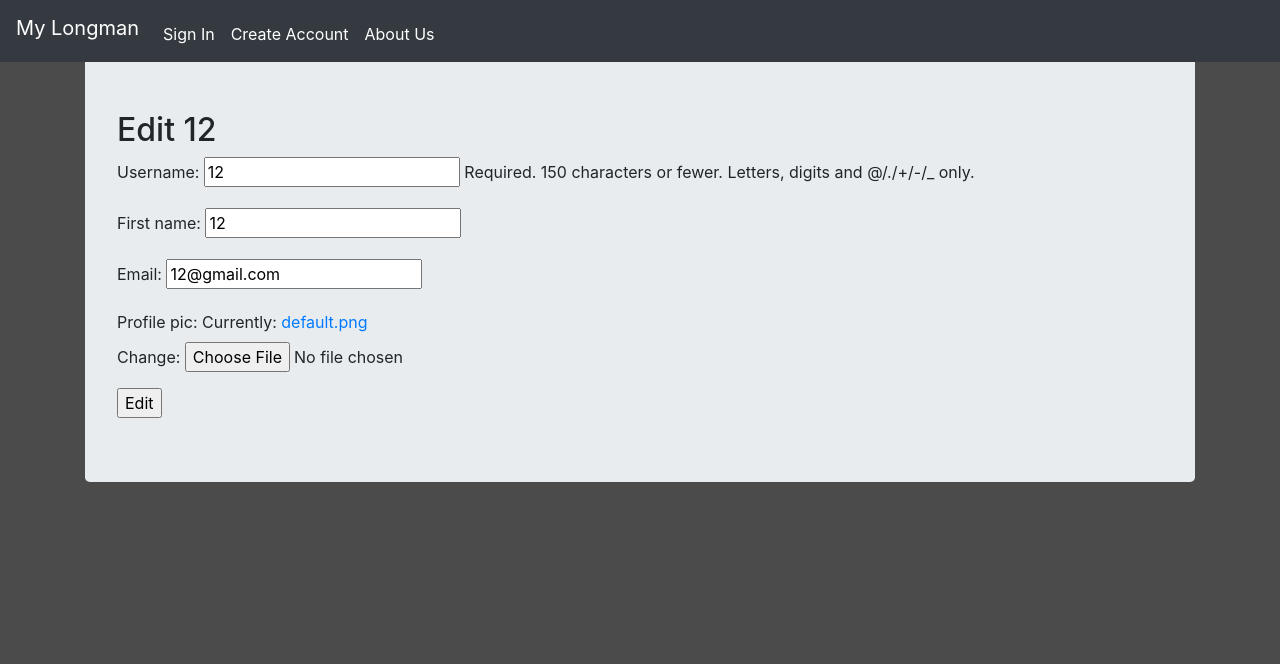
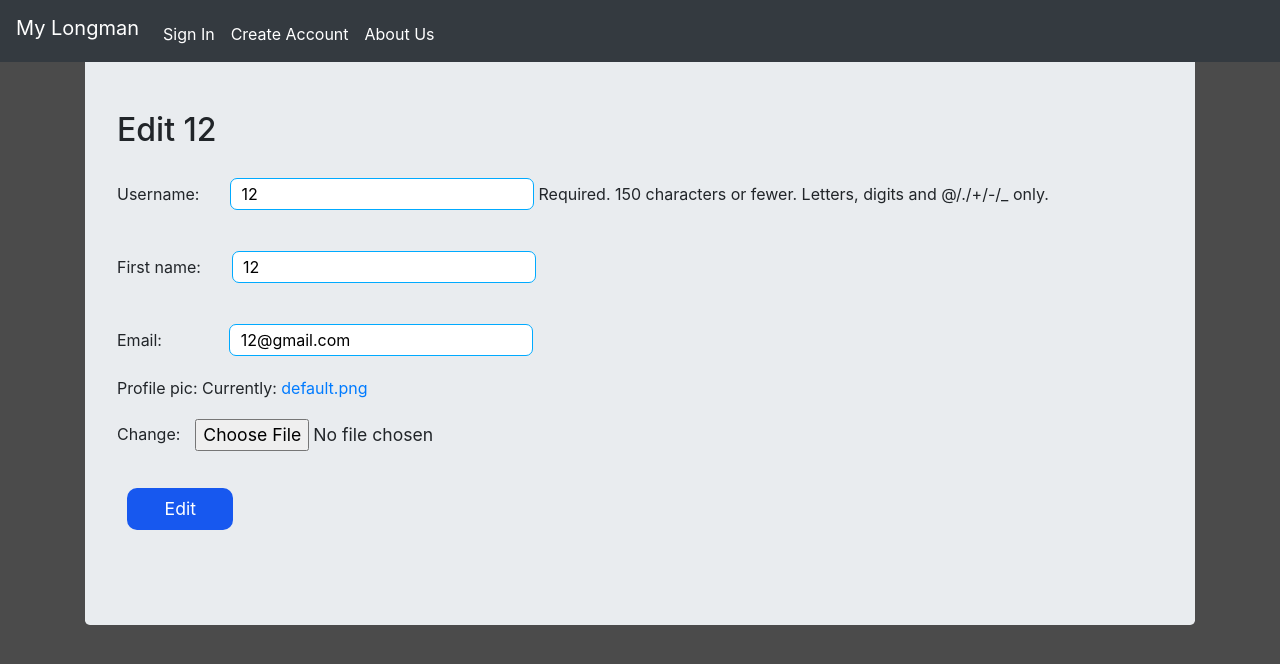
Before and after one commit to sepehrjavid/my-dictionary-Django-, a Django app: page /accounting/12/edit in a window 1280 px wide. Shown: the top 664 px of the page. Run offline with Django 3.2, Linux system fonts and the light colour scheme; data comes from the database, SQL or seed files in the repository; both versions use the stored data as it was after the commit; some libraries are stand-ins or nearby versions.

Commit message:
final version

```diff
--- a/accounting/forms.py
+++ b/accounting/forms.py
@@ -53,3 +53,15 @@ class UserEditForm(forms.ModelForm):
     #     if qs.exists() and qs.first().id != id:
     #         raise forms.ValidationError("This email is already used")
     #     return self.cleaned_data.get('email')
+
+class ChangePassForm(forms.Form):
+    current_pass = forms.CharField(max_length = 100, widget = forms.PasswordInput)
+    new_pass = forms.CharField(max_length = 100, widget = forms.PasswordInput)
+    confirm_new_pass = forms.CharField(max_length = 100, widget = forms.PasswordInput)
+
+    def clean_new_pass(self):
+        first = self.data.get('new_pass')
+        second = self.data.get('confirm_new_pass')
+        if first == second:
+            return first
+        raise forms.ValidationError("New passwords don't match")
--- a/accounting/templates/accounting/detail.html
+++ b/accounting/templates/accounting/detail.html
@@ -19,10 +19,12 @@
     </a>
     <h3 class="greeting">{{person.username}}</h3>
 </div>
+{%if request.user.username == person.username%}
 <div class="text-center">
     <a href="{% url 'accounting:passchange' username=user.username %}"><button class="submit">Change Password</button></a>
     <a href="{% url 'accounting:UserEdit' username=user.username %}"><button class="submit">Edit Profile</button></a>
 </div>
+{%endif%}
 <div class="row">
      {% for word in words %}
         <div class="col-6 col-md-4" id="element">
--- a/accounting/templates/accounting/edit.html
+++ b/accounting/templates/accounting/edit.html
@@ -1,7 +1,7 @@
 {% extends 'base_layout.html' %}
 
 {% block imp %}
-
+<link rel="stylesheet" href="/static/editprofile.css">
 {% endblock imp %}
 
 
--- a/accounting/views.py
+++ b/accounting/views.py
@@ -1,5 +1,7 @@
 from django.shortcuts import render, redirect
 from django.http import HttpResponse
+from dict import settings
+import requests
 from django.views.generic import (
     View,
     FormView,
@@ -17,7 +19,8 @@ from django.contrib.auth.forms import AuthenticationForm
 from .forms import (
     CreateUser,
     LoginForm,
-    UserEditForm
+    UserEditForm,
+    ChangePassForm
 )
 from django.contrib.auth.views import (
     LoginView,
@@ -84,20 +87,20 @@ class UserDetail(LoginRequiredMixin, DetailView):
     context_object_name = 'person'
     def get_context_data(self, *args, **kwargs):
         context = super(UserDetail, self).get_context_data(*args, **kwargs)
-        print(kwargs)
+        #print(kwargs)
         # context = {}
         # context['person'] = myuser.objects.get(username = self.request.user.username)
         #lines 68 & 69 are also right together
         # it could also be self.request.user.pk
         qs = word.objects.filter(user__username__iexact=self.kwargs.get("username")).order_by('-date')
         if self.request.GET.get('q'):
-            print(qs.search(self.request.GET.get('q')))
+            #print(qs.search(self.request.GET.get('q')))
             qs = qs.search(self.request.GET.get('q'))
             context['words'] = qs
         else:
             context['words'] = qs
-        print(self.request.GET.get('q'))
-        print(qs)
+        #print(self.request.GET.get('q'))
+        #print(qs)
         paginated = Paginator(qs,10)
         if paginated.num_pages == 1:
             context['is_paginated'] = False
@@ -112,7 +115,7 @@ class UserDetail(LoginRequiredMixin, DetailView):
                 context['page_obj'] = page
             context['object_list'] = page.object_list
             context['words'] = page.object_list
-        print(context)
+        #print(context)
         return context
         #since we needed words in our context, we had to use this def to make it our self. if we only needed the person in our context, the def was not neccessary
         #get returns only one object and cannot return more whearas filter returns more than one
@@ -135,12 +138,38 @@ class UserEdit(UpdateView, FormView):
         form = UserEditForm(data = request.POST, instance = obj, files=request.FILES)
         if form.is_valid():
             obj = form.save()
-            print(form.data)
+            #print(form.data)
             return redirect(self.success_url)
         else:
             return render(request, self.template_name, {'person':obj, 'form':form})
 
 
-class ChangePass(PasswordChangeView):
-    template_name = 'accounting/changepass.html'
-    success_url = '/'
+# class ChangePass(PasswordChangeView):
+#     template_name = 'accounting/changepass.html'
+#     success_url = '/'
+
+
+class ChangePass(View):
+    def get(self, request, username):
+        form = ChangePassForm()
+        return render(request, 'accounting/changepass.html', {'form':form})
+    def post(self, request, username):
+        instance = myuser.objects.get(username = username)
+        print("hp")
+        print(instance)
+        print(request.POST)
+        print("hp")
+        form = ChangePassForm(request.POST)
+        if form.is_valid():
+            current = request.POST.get('current_pass')
+            print(type(current))
+            new_pass = request.POST.get('new_pass')
+            if instance.check_password(current):
+                instance.set_password(new_pass)
+                instance.save()
+                login(request, instance)
+                return redirect('words:words_list')
+            else:
+                return render(request, "accounting/changepass.html", {'error': "wrong password, try again", 'form':ChangePassForm})
+        else:
+            return render(request, 'accounting/changepass.html', {'form': form})
--- /dev/null
+++ b/assets/editprofile.css
@@ -0,0 +1,58 @@
+.submit{
+    border-radius: 10px;
+    background-color: #1758ef;
+    height: 2.4em;
+    width: 6em;
+    color: white;
+    font-size: 1.1em;
+    border: 0px solid rgb(0, 170, 255);
+    margin-top: 1%;
+    margin-right: 1%;
+    margin-left: 1%;
+    margin-bottom: 3%;
+}
+
+
+#id_username{
+    margin-top: 2%;
+    margin-left: 2.5%;
+    padding-left: 1%;
+    border: 1px solid rgb(0, 170, 255);
+    border-radius: 7px;
+    height: 2em;
+    width: 19em;
+
+}
+
+
+#id_email{
+    margin-top: 2%;
+    margin-left: 6%;
+    padding-left: 1%;
+    border: 1px solid rgb(0, 170, 255);
+    border-radius: 7px;
+    height: 2em;
+    width: 19em;
+
+}
+
+
+#id_first_name{
+    margin-top: 2%;
+    margin-left: 2.5%;
+    padding-left: 1%;
+    border: 1px solid rgb(0, 170, 255);
+    border-radius: 7px;
+    height: 2em;
+    width: 19em;
+
+}
+
+
+#id_profile_pic{
+    font-size: 1.1em;
+    margin-top: 1%;
+    margin-right: 1%;
+    margin-left: 1%;
+    margin-bottom: 1%;
+}
```
Also changed, not shown: accounting/templates/accounting/changepass.html (+5 -2 lines), assets/changepass.css (added, +49 -0 lines), db.sqlite3, media/dark_leather_fedora_wallpaper_by_tiramung.png (added).
